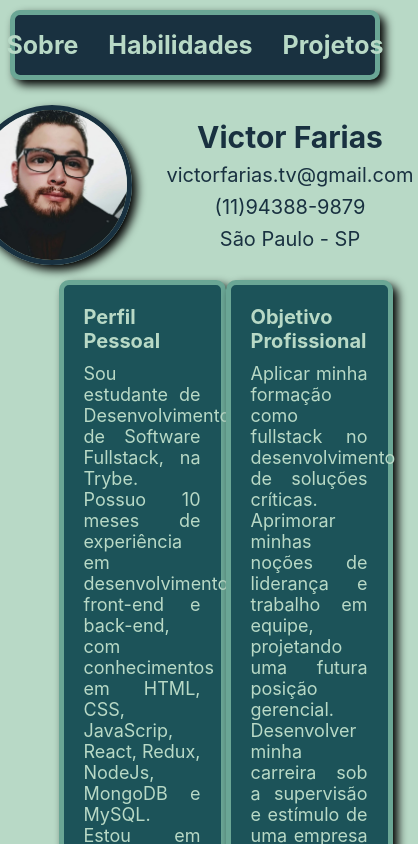
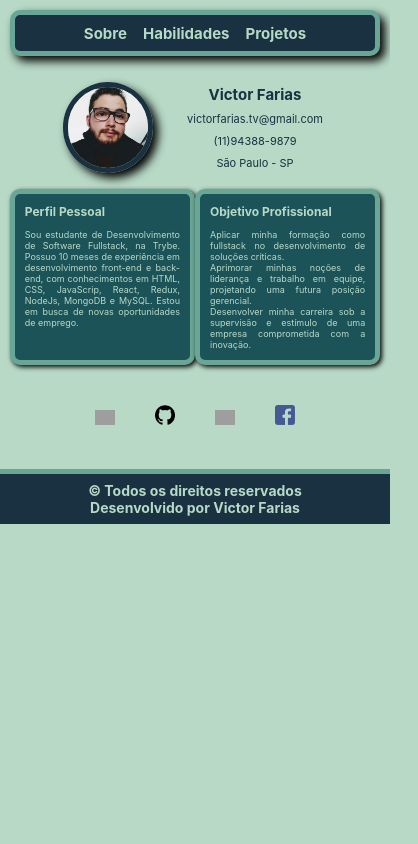
Before and after one commit to victorfariass/portfolio, a React (Create React App) app: page / in a window 390 px wide. Shown: the top 844 px of the page, 418 px wide, since content can reach past the window. Built offline with nearby package versions, Linux system fonts and the light colour scheme; grey boxes are pictures that could not be loaded.

Commit message:
Adicionando responsivo

```diff
--- a/src/components/Footer.css
+++ b/src/components/Footer.css
@@ -9,3 +9,10 @@
   color: #B8D9C6;
   font-size: 16px;
 }
+
+@media ( max-width: 900px ) {
+  .footer h4 {
+    font-size: 14px;
+    padding: 8px;
+  }
+}
--- a/src/components/Habilidades.css
+++ b/src/components/Habilidades.css
@@ -79,3 +79,45 @@
 .soft-container ul li {
   font-size: 17px;
 }
+
+@media ( max-width: 900px ) {
+  .hard-container h2 {
+    font-size: 15px;
+  }
+
+  .hard-container ul{
+    width: 95vw;
+    margin: 10px;
+  }
+
+  .hard-container ul li {
+    width: 10vw;
+    padding: 10px 10px;
+    margin: 5px;
+    font-size: 9px;
+  }
+
+  .soft-container h2 {
+    font-size: 15px;
+  }
+
+  .soft-container div {
+    width: 95vw;
+    flex-wrap: wrap;
+  }
+
+  .soft-container ul{
+    margin: 5px;
+    width: 21vw;
+    padding: 10px;
+  }
+
+  .soft-container ul h3 {
+    font-size: 13px;
+    margin-bottom: 10px;
+  }
+
+  .soft-container ul li {
+    font-size: 9px;
+  }
+}
--- a/src/components/Header.css
+++ b/src/components/Header.css
@@ -25,3 +25,13 @@
   color: #B8D9C6;
   font-weight: bold;
 }
+
+@media ( max-width: 900px ) {
+  .nav-item {
+    padding: 8px;
+  }
+
+  .nav-item a {
+    font-size: 15px;
+  }
+}
--- a/src/components/Projetos.css
+++ b/src/components/Projetos.css
@@ -86,3 +86,37 @@
 .techs a:hover {
   color: black;
 }
+
+@media ( max-width: 900px ) {
+  .modulo h1 {
+    font-size: 15px;
+  }
+
+  .card {
+    width: 80vw;
+    background-color: #1C5359;
+    margin: 5px;
+    padding: 5px;
+  }
+
+  .card h2 {
+    font-size: 13px;
+  }
+
+  .card p {
+    font-size: 9px;
+  }
+
+  .techs ul h3 {
+    font-size: 13px;
+  }
+
+  .techs ul li {
+    font-size: 9px;
+  }
+
+  .techs a {
+    padding: 5px 8px;
+    font-size: 11px;
+  }
+}
--- a/src/components/Sobre.css
+++ b/src/components/Sobre.css
@@ -69,3 +69,42 @@ h1.name {
 .obj-item p {
   font-size: 18px;
 }
+
+@media ( max-width: 900px ) {
+  .profile-image {
+    width: 80px;
+  }
+
+  h1.name {
+    font-size: 15px;
+    margin: 4px;
+  }
+
+  .info p {
+    font-size: 11px;
+    margin: 4px;
+  }
+
+  .objectives {
+    width: 95vw;
+  }
+
+  .obj-item h1 {
+    font-size: 12px;
+    margin-bottom: 10px;
+  }
+
+  .obj-item p {
+    font-size: 9px;
+  }
+
+  .obj-item {
+    width: 40vw;
+    box-shadow: 2px 2px 5px black;
+    padding: 10px;
+  }
+
+  .logo {
+    width: 20px;
+  }
+}
```
